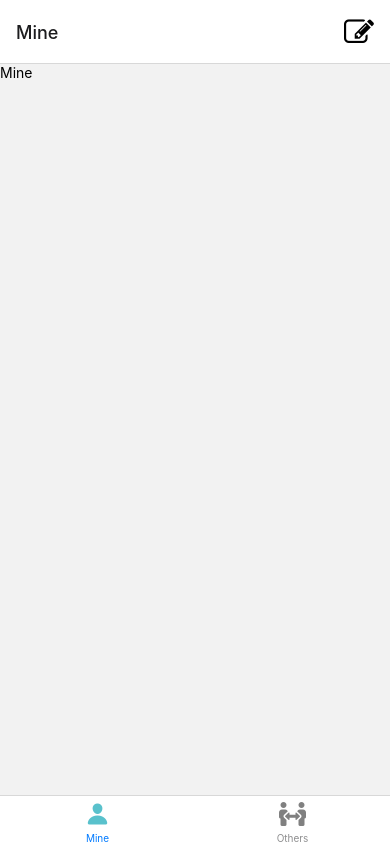
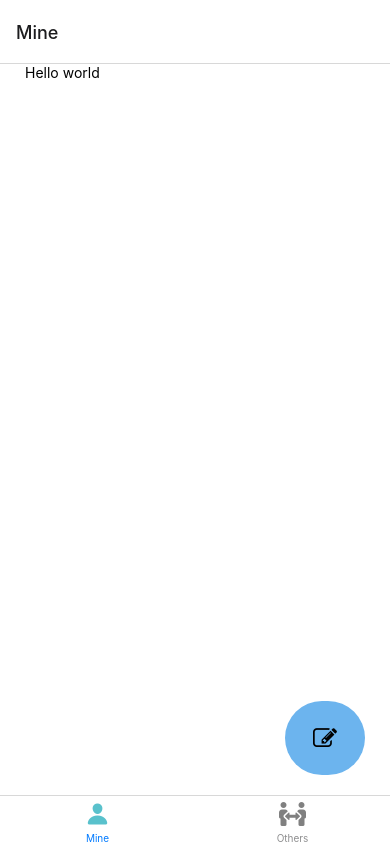
Before and after one commit to Kudo24/Utang_Management_System, a React Native app: screen /Mine in a window 390 px wide. Built offline with nearby package versions, Linux system fonts and the light colour scheme.

Commit message:
Add: add button in same page

```diff
--- a/navigator/RootNavigator.tsx
+++ b/navigator/RootNavigator.tsx
@@ -6,6 +6,12 @@ import TabNavigator from "./TabNavigator";
 import Home from "../screens/Home";
 import { createNativeStackNavigator } from "@react-navigation/native-stack";
 import Add from "../screens/Add";
+
+export type RootStackParamList = {
+  Main:undefined;
+  Home:undefined;
+
+}
 
 const RootStack = createNativeStackNavigator();
 const RootNavigator = () => {
--- a/navigator/TabNavigator.tsx
+++ b/navigator/TabNavigator.tsx
@@ -13,15 +13,17 @@ import { FontAwesome5 } from "@expo/vector-icons";
 import { createBottomTabNavigator } from "@react-navigation/bottom-tabs";
 import { useNavigation } from "@react-navigation/native";
 
+//types
+import { AddProps } from "../screens/types";
+
+export type TabStackParamList = {
+  Mine: AddProps;
+};
+
 const Tab = createBottomTabNavigator();
 
 const TabNavigator = () => {
   const navigation: any = useNavigation();
-  const [data, setData] = useState("");
-  const handleButtonPress = () => {
-    // Navigate to the "Add" screen and pass the data as a parameter
-    navigation.navigate("Add", { data });
-  };
 
   return (
     <Tab.Navigator
@@ -45,14 +47,6 @@ const TabNavigator = () => {
             );
           }
         },
-        headerRightContainerStyle: {
-          paddingRight: 16,
-        },
-        headerRight: () => (
-          <TouchableOpacity onPress={handleButtonPress}>
-            <FontAwesome name="pencil-square-o" size={30} color="black" />
-          </TouchableOpacity>
-        ),
       })}
     >
       <Tab.Screen name="Mine" component={Mine} />
--- a/screens/Add.tsx
+++ b/screens/Add.tsx
@@ -11,11 +11,20 @@ import React, { useState } from "react";
 const Add = () => {
   return (
     <View style={styles.container}>
+      <Text></Text>
       <View>
         <View style={styles.dateContainer}>
           <TextInput placeholder="Month:" style={styles.date} />
-          <TextInput placeholder="Day:" style={styles.date} />
-          <TextInput placeholder="Year:" style={styles.date} />
+          <TextInput
+            placeholder="Day:"
+            style={styles.date}
+            keyboardType="numeric"
+          />
+          <TextInput
+            placeholder="Year:"
+            style={styles.date}
+            keyboardType="numeric"
+          />
         </View>
         <TextInput placeholder="Name:" style={styles.Input} />
         <TextInput placeholder="Amount:" style={styles.Input} />
--- a/screens/Mine.tsx
+++ b/screens/Mine.tsx
@@ -1,12 +1,53 @@
-import { View, Text } from "react-native";
-import React from "react";
+import { View, Text, StyleSheet, TouchableOpacity } from "react-native";
+import React, { FC } from "react";
+import { FontAwesome } from "@expo/vector-icons";
 
-const Mine = () => {
+import { AddProps } from "./types";
+import { useNavigation } from "@react-navigation/native";
+import { TabStackParamList } from "../navigator/TabNavigator";
+// react navigation
+
+// export type Props = StackScreenProps<TabStackParamList, "Mine">;
+const Mine: FC<AddProps> = (route: AddProps) => {
+  const navigation: any = useNavigation();
   return (
-    <View>
-      <Text>Mine</Text>
+    <View style={styles.container}>
+      <View style={styles.list}>
+        <Text>Hello world</Text>
+      </View>
+      <View style={styles.addList}>
+        <TouchableOpacity
+          style={styles.pencil}
+          onPress={() => navigation.navigate("Add")}
+        >
+          <FontAwesome name="pencil-square-o" size={24} color="black" />
+        </TouchableOpacity>
+      </View>
     </View>
   );
 };
+const styles = StyleSheet.create({
+  container: {
+    flex: 1,
+    backgroundColor: "white",
+    paddingHorizontal: 25,
+  },
+  list: {
+    flex: 1,
+  },
+  addList: {
+    flex: 1,
+    justifyContent: "flex-end",
+    alignItems: "flex-end",
+  },
+  pencil: {
+    padding: 25,
+    backgroundColor: "#6CB4EE",
+    alignItems: "center",
+    borderRadius: 40, // half of 80
+    width: 80,
+    marginBottom: 20,
+  },
+});
 
 export default Mine;
--- a/screens/Others.tsx
+++ b/screens/Others.tsx
@@ -1,12 +1,48 @@
-import { View, Text } from "react-native";
+import { View, Text, StyleSheet, TouchableOpacity } from "react-native";
 import React from "react";
+import { FontAwesome } from "@expo/vector-icons";
 
+import { useNavigation } from "@react-navigation/native";
 const Others = () => {
+  const navigation: any = useNavigation();
   return (
-    <View>
-      <Text>Others</Text>
+    <View style={styles.container}>
+      <View style={styles.list}>
+        <Text>others</Text>
+      </View>
+      <View style={styles.addList}>
+        <TouchableOpacity
+          style={styles.pencil}
+          onPress={() => navigation.navigate("Add")}
+        >
+          <FontAwesome name="pencil-square-o" size={24} color="black" />
+        </TouchableOpacity>
+      </View>
     </View>
   );
 };
 
+const styles = StyleSheet.create({
+  container: {
+    flex: 1,
+    backgroundColor: "white",
+    paddingHorizontal: 25,
+  },
+  list: {
+    flex: 1,
+  },
+  addList: {
+    flex: 1,
+    justifyContent: "flex-end",
+    alignItems: "flex-end",
+  },
+  pencil: {
+    padding: 25,
+    backgroundColor: "#6CB4EE",
+    alignItems: "center",
+    borderRadius: 40, // half of 80
+    width: 80,
+    marginBottom: 20,
+  },
+});
 export default Others;
```
